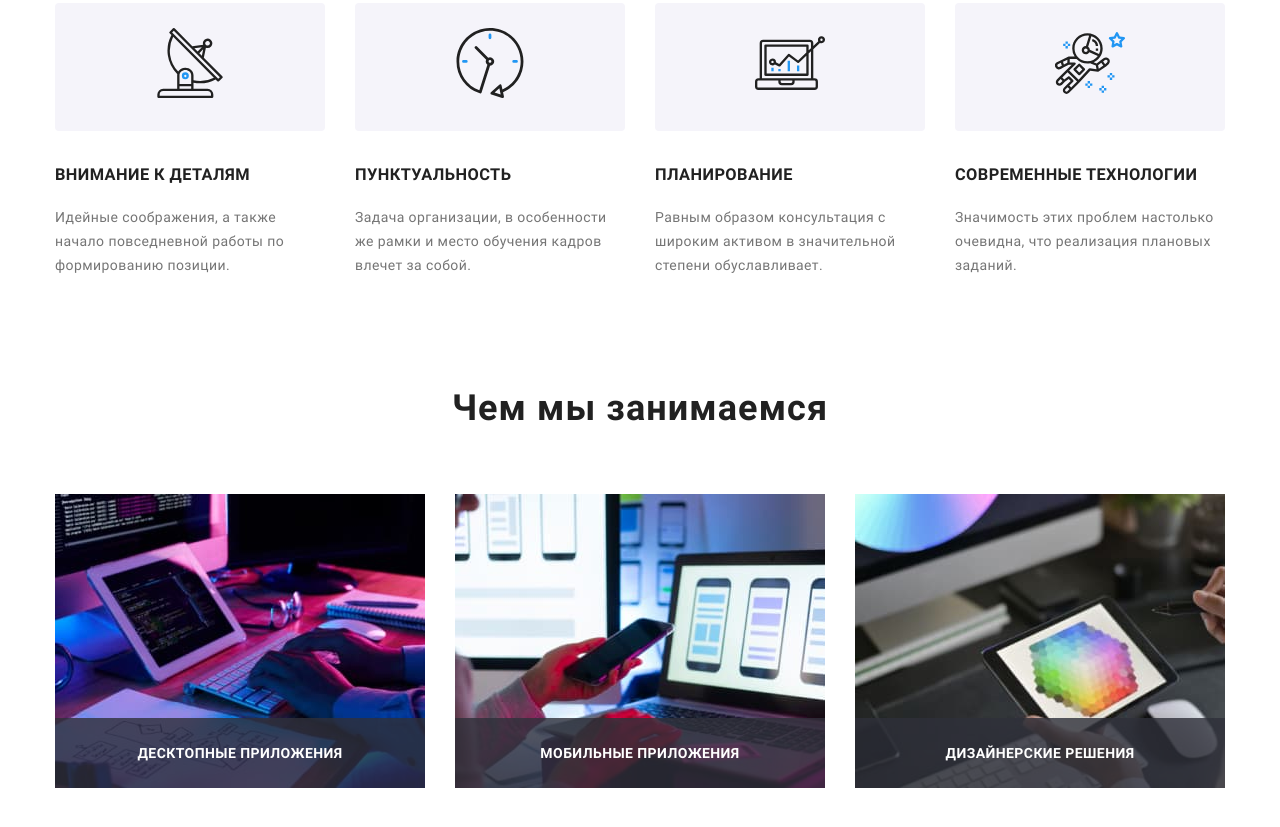
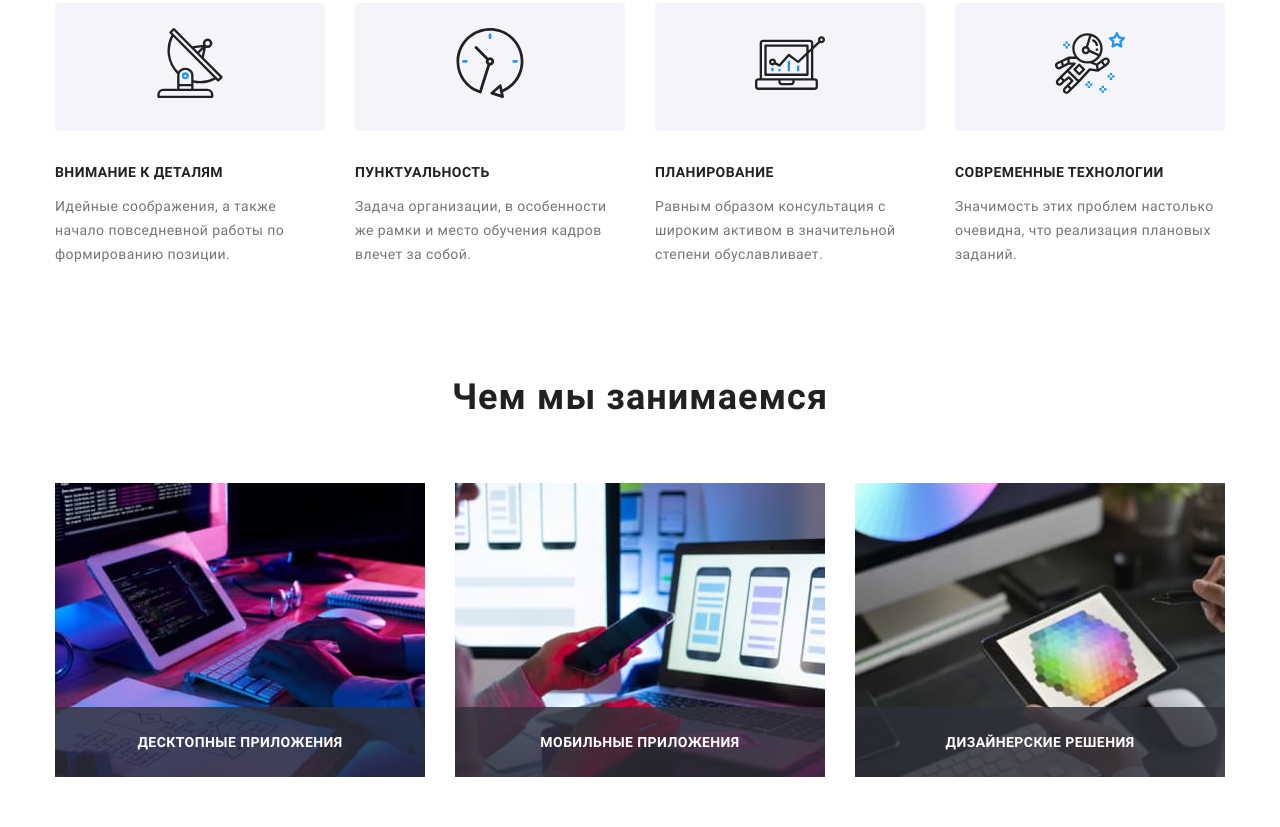
Before and after one commit to Igor-Klyopov/goit-markup-hw-07, a plain HTML site: page index.html in a window 1280 px wide. Shown: the part 788-1615 px from the top of the page. Drawn offline with Linux system fonts and the light colour scheme.

Commit message:
добавляет размер шрифта и нижний отступ подзаголовкам секции feature

```diff
--- a/sass/pages/_home-page.scss
+++ b/sass/pages/_home-page.scss
@@ -14,7 +14,9 @@
 }
 
 .feature__subtitle {
+  margin-bottom: 10px;
   text-transform: uppercase;
+  font-size: 14px;
   font-weight: var(--font-weight-bold);
 }
 
```
Also changed, not shown: css/main.css, css/main.min.css, 2 other files.
